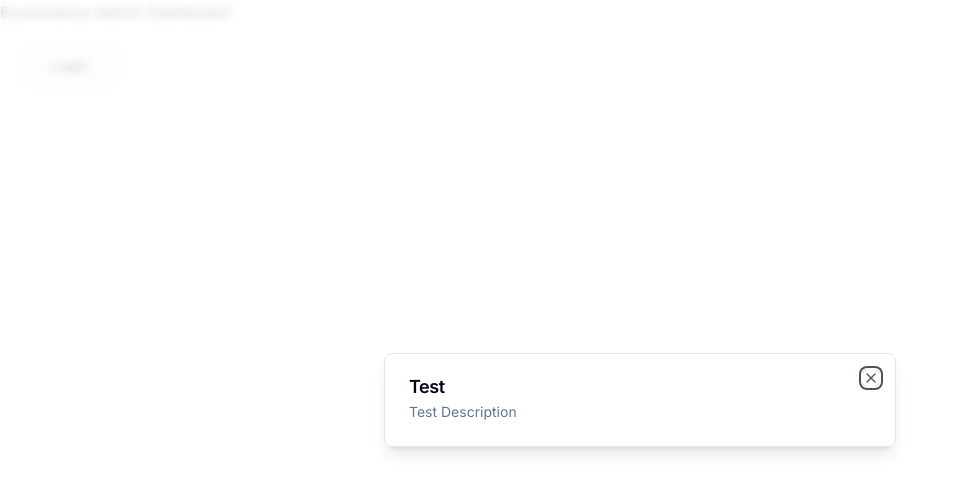
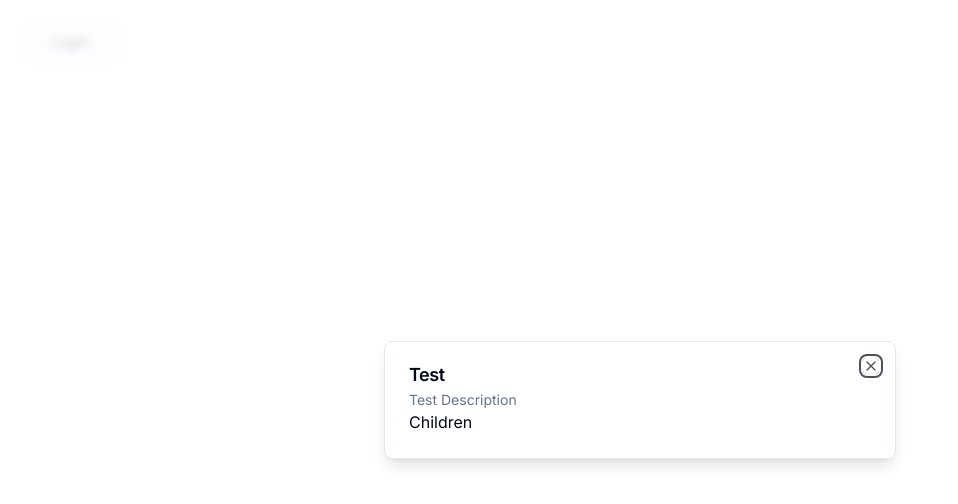
Before and after one commit to AneliyaPPetkova/Ecommerse-Store-and-Admin-NextJS13, a Next.js app in the folder ecommerce-admin/: page / in a window 1280 px wide. Shown: the top 504 px of the page, without its empty margins (0-958 px from the left). Built offline with nearby package versions, Linux system fonts and the light colour scheme.

Commit message:
Issue fix: Error is thrown in ShadCn Dialog component - "Hydration failed because the initial UI does not match what was rendered on the server."

```diff
--- a/ecommerce-admin/app/(root)/page.tsx
+++ b/ecommerce-admin/app/(root)/page.tsx
@@ -4,19 +4,18 @@ import { Button } from "@/components/ui/button";
 import { Modal } from "@/components/ui/modal";
 import { UserButton } from "@clerk/nextjs";
 
-export default function Home() {
+const Home = () => {
   return (
-    <>
-      <p>Ecommerce Admin Dashboard</p>
     <div className="p-5">
       <Button size={"lg"} variant={"secondary"}>
         Login
       </Button>
       <UserButton afterSignOutUrl="/" />
       <Modal title="Test" isOpen description="Test Description">
-          <div>Children</div>
+        Children
       </Modal>
     </div>
-    </>
   );
-}
+};
+
+export default Home;
--- a/ecommerce-admin/components/ui/modal.tsx
+++ b/ecommerce-admin/components/ui/modal.tsx
@@ -18,7 +18,7 @@ interface ModalProps {
 
 type ModalType = React.FC<ModalProps>;
 
-export const Modal: ModalType = ({ title, description, isOpen, onClose }) => {
+export const Modal: ModalType = ({ title, description, isOpen, onClose, children }) => {
   const onChange = (open: boolean) => {
     if (!open) {
       if (onClose) onClose();
@@ -31,6 +31,7 @@ export const Modal: ModalType = ({ title, description, isOpen, onClose }) => {
         <DialogHeader>
           <DialogTitle>{title}</DialogTitle>
           <DialogDescription>{description}</DialogDescription>
+          {children}
         </DialogHeader>
       </DialogContent>
     </Dialog>
```
Lines whose indentation alone changed are shown as unchanged.
